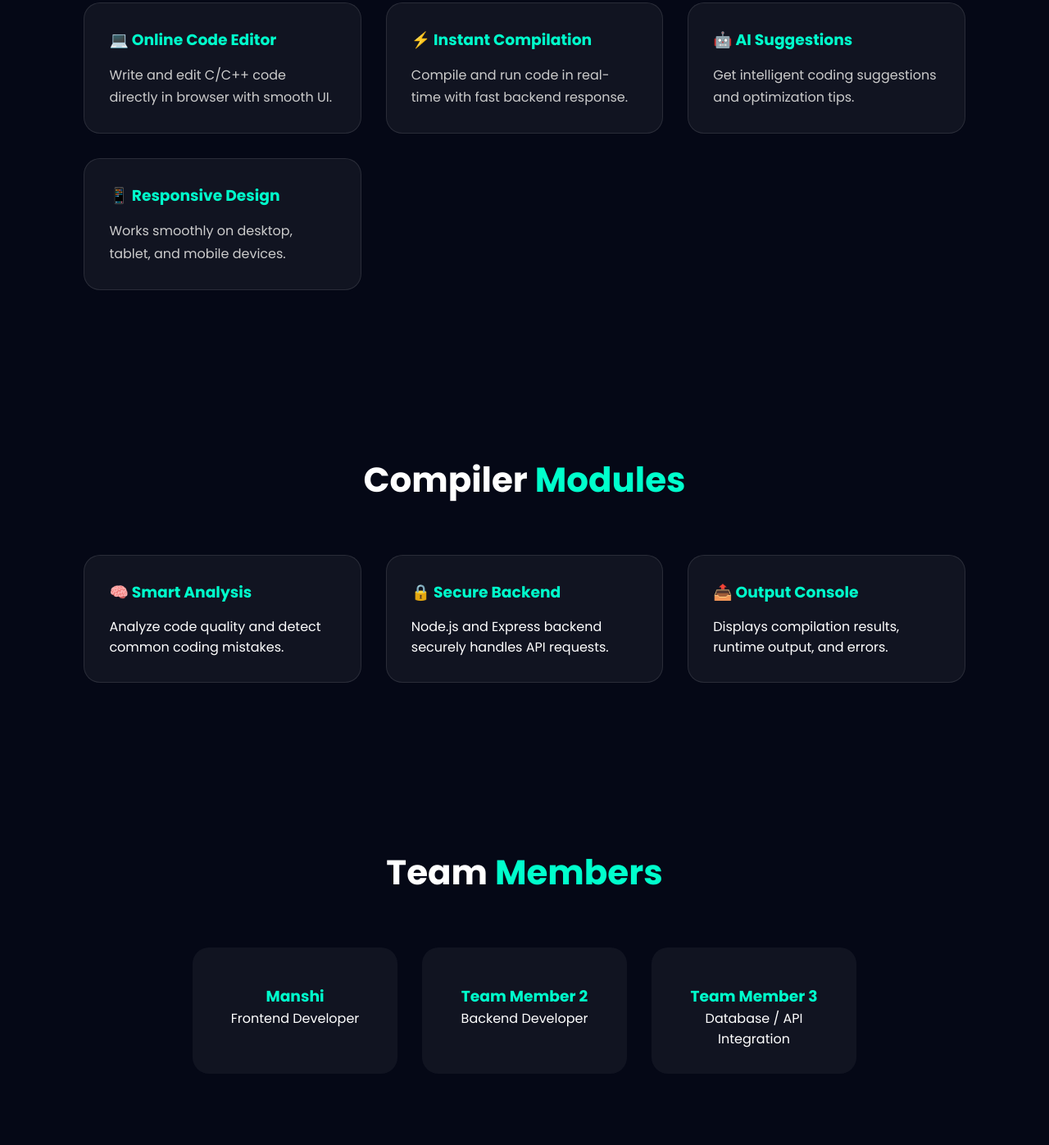
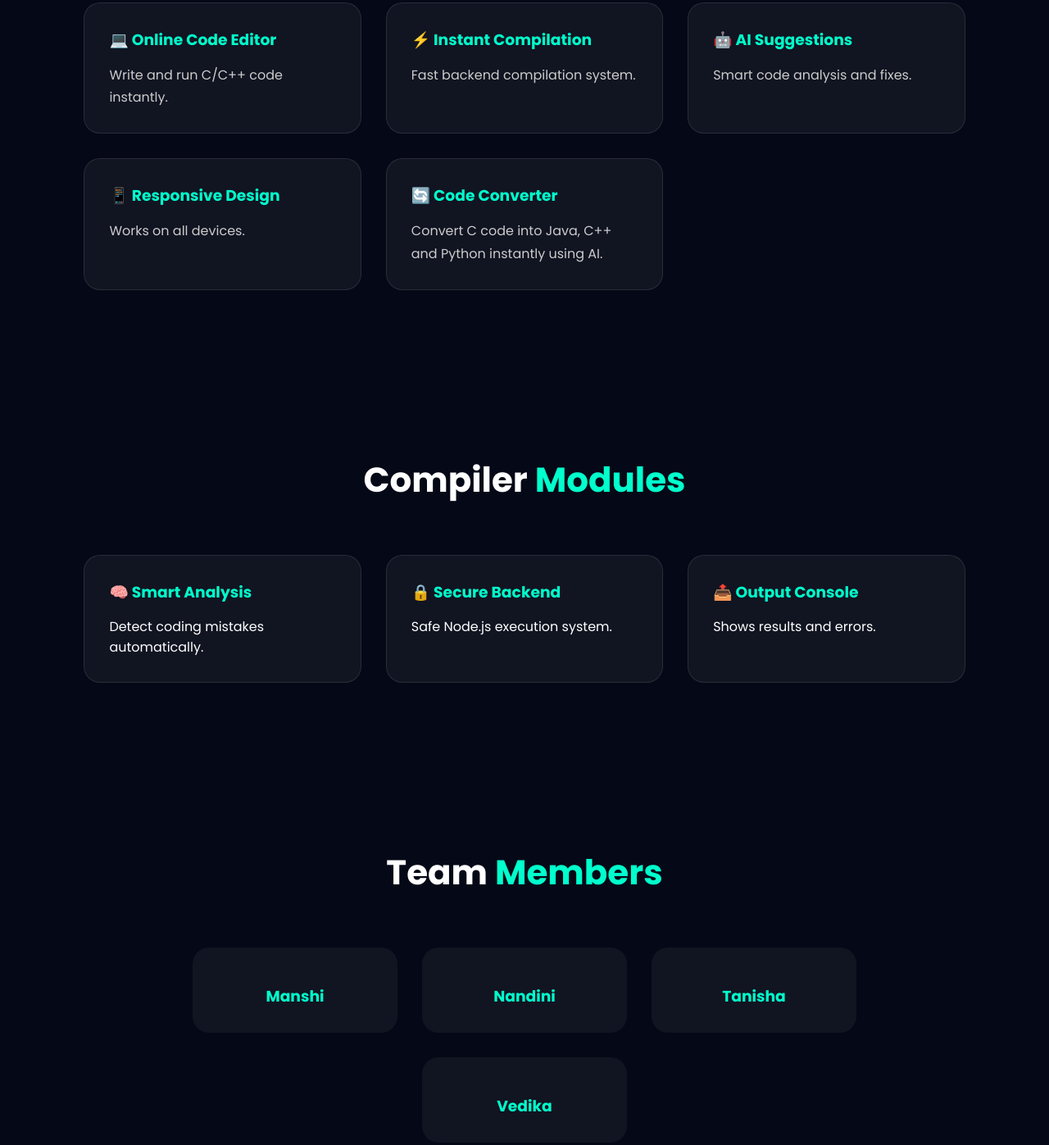
Before and after one commit to manshi-n/web-based-c-compiler-, a website: page frontend/index.html in a window 1280 px wide. Shown: the part 1020-2417 px from the top of the page at 82% size. Drawn offline with Linux system fonts and the light colour scheme.

Commit message:
frontend

```diff
--- a/frontend/index.html
+++ b/frontend/index.html
@@ -39,12 +39,8 @@ body::before{
 }
 
 @keyframes bgmove{
-    from{
-        transform:scale(1);
-    }
-    to{
-        transform:scale(1.1);
-    }
+    from{ transform:scale(1); }
+    to{ transform:scale(1.1); }
 }
 
 /* Navbar */
@@ -95,9 +91,7 @@ nav ul li a:hover{
     gap:50px;
 }
 
-.left{
-    flex:1;
-}
+.left{ flex:1; }
 
 .left h1{
     font-size:65px;
@@ -153,7 +147,7 @@ nav ul li a:hover{
     color:black;
 }
 
-/* Right Side Card */
+/* Right Card */
 
 .right{
     flex:1;
@@ -171,33 +165,18 @@ nav ul li a:hover{
     animation:float 4s ease-in-out infinite;
 }
 
-.glass h2{
-    color:#00ffcc;
-    margin-bottom:20px;
-}
-
-.glass p{
-    color:#ccc;
-    line-height:1.8;
-}
+.glass h2{ color:#00ffcc; margin-bottom:20px; }
+.glass p{ color:#ccc; line-height:1.8; }
 
 @keyframes float{
-    0%{
-        transform:translateY(0px);
-    }
-    50%{
-        transform:translateY(-15px);
-    }
-    100%{
-        transform:translateY(0px);
-    }
+    0%{transform:translateY(0px);}
+    50%{transform:translateY(-15px);}
+    100%{transform:translateY(0px);}
 }
 
 /* Sections */
 
-section{
-    padding:100px 8%;
-}
+section{ padding:100px 8%; }
 
 .section-title{
     text-align:center;
@@ -205,9 +184,7 @@ section{
     margin-bottom:60px;
 }
 
-.section-title span{
-    color:#00ffcc;
-}
+.section-title span{ color:#00ffcc; }
 
 /* Features */
 
@@ -230,17 +207,10 @@ section{
     box-shadow:0 0 25px rgba(0,255,204,0.3);
 }
 
-.card h3{
-    margin-bottom:15px;
-    color:#00ffcc;
-}
+.card h3{ color:#00ffcc; margin-bottom:15px; }
+.card p{ color:#ccc; line-height:1.7; }
 
-.card p{
-    color:#ccc;
-    line-height:1.7;
-}
-
-/* Compiler Options */
+/* Compiler */
 
 .compiler-options{
     display:grid;
@@ -255,10 +225,7 @@ section{
     border:1px solid rgba(255,255,255,0.1);
 }
 
-.option-box h3{
-    color:#00ffcc;
-    margin-bottom:15px;
-}
+.option-box h3{ color:#00ffcc; margin-bottom:15px; }
 
 /* Team */
 
@@ -278,9 +245,7 @@ section{
     transition:0.4s;
 }
 
-.member:hover{
-    transform:scale(1.05);
-}
+.member:hover{ transform:scale(1.05); }
 
 .member h3{
     margin-top:15px;
@@ -296,7 +261,6 @@ section{
 .contact p{
     margin-top:15px;
     color:#ccc;
-    line-height:1.8;
 }
 
 /* Footer */
@@ -311,20 +275,9 @@ footer{
 /* Responsive */
 
 @media(max-width:900px){
-
-.hero{
-    flex-direction:column;
-    text-align:center;
-}
-
-.left h1{
-    font-size:45px;
-}
-
-.buttons{
-    justify-content:center;
-}
-
+.hero{ flex-direction:column; text-align:center; }
+.left h1{ font-size:45px; }
+.buttons{ justify-content:center; }
 }
 
 </style>
@@ -333,140 +286,99 @@ footer{
 <body>
 
 <!-- Navbar -->
-
 <nav>
-
 <div class="logo">C Compiler</div>
-
 <ul>
 <li><a href="#features">Features</a></li>
 <li><a href="#compiler">Compiler</a></li>
 <li><a href="#team">Team</a></li>
 <li><a href="#contact">Contact</a></li>
 </ul>
-
 </nav>
 
-<!-- Hero Section -->
-
+<!-- Hero -->
 <div class="hero">
 
 <div class="left">
-
-<h1>
-Build & Run <span>C Programs</span><br>
-Directly in Browser
-</h1>
-
+<h1>Build & Run <span>C Programs</span><br>Directly in Browser</h1>
 <p>
 An AI-powered Web Based C Compiler that allows users to write,
-compile, analyze, and execute C/C++ programs instantly with
-smart code suggestions and modern UI experience.
+compile, analyze, and execute C/C++ programs instantly.
 </p>
 
 <div class="buttons">
-
-<button class="btn primary" onclick="startCoding()">
-🚀 Start Coding
-</button>
-
-<button class="btn secondary">
-📘 Learn More
-</button>
-
+<button class="btn primary" onclick="startCoding()">🚀 Start Coding</button>
+<button class="btn secondary">📘 Learn More</button>
 </div>
-
 </div>
 
 <div class="right">
-
 <div class="glass">
-
 <h2>⚡ About Project</h2>
-
 <p>
-This compiler provides a fast and interactive coding environment
-for beginners and developers. It supports real-time execution,
-AI suggestions, output visualization, and modern responsive design.
+Fast coding environment with AI suggestions and real-time execution.
 </p>
-
 </div>
-
 </div>
 
 </div>
 
 <!-- Features -->
-
 <section id="features">
 
-<h1 class="section-title">
-Project <span>Features</span>
-</h1>
+<h1 class="section-title">Project <span>Features</span></h1>
 
 <div class="features">
 
 <div class="card">
 <h3>💻 Online Code Editor</h3>
-<p>
-Write and edit C/C++ code directly in browser with smooth UI.
-</p>
+<p>Write and run C/C++ code instantly.</p>
 </div>
 
 <div class="card">
 <h3>⚡ Instant Compilation</h3>
-<p>
-Compile and run code in real-time with fast backend response.
-</p>
+<p>Fast backend compilation system.</p>
 </div>
 
 <div class="card">
 <h3>🤖 AI Suggestions</h3>
-<p>
-Get intelligent coding suggestions and optimization tips.
-</p>
+<p>Smart code analysis and fixes.</p>
 </div>
 
 <div class="card">
 <h3>📱 Responsive Design</h3>
-<p>
-Works smoothly on desktop, tablet, and mobile devices.
-</p>
+<p>Works on all devices.</p>
+</div>
+
+<!-- NEW FEATURE -->
+<div class="card">
+<h3>🔄 Code Converter</h3>
+<p>Convert C code into Java, C++ and Python instantly using AI.</p>
 </div>
 
 </div>
 
 </section>
 
-<!-- Compiler Options -->
-
+<!-- Compiler -->
 <section id="compiler">
-
-<h1 class="section-title">
-Compiler <span>Modules</span>
-</h1>
+<h1 class="section-title">Compiler <span>Modules</span></h1>
 
 <div class="compiler-options">
 
 <div class="option-box">
 <h3>🧠 Smart Analysis</h3>
-<p>
-Analyze code quality and detect common coding mistakes.
-</p>
+<p>Detect coding mistakes automatically.</p>
 </div>
 
 <div class="option-box">
 <h3>🔒 Secure Backend</h3>
-<p>
-Node.js and Express backend securely handles API requests.
-</p>
+<p>Safe Node.js execution system.</p>
 </div>
 
 <div class="option-box">
 <h3>📤 Output Console</h3>
-<p>
-Displays compilation results, runtime output, and errors.
-</p>
+<p>Shows results and errors.</p>
 </div>
 
 </div>
@@ -474,72 +386,46 @@ Displays compilation results, runtime output, and errors.
 </section>
 
 <!-- Team -->
-
 <section id="team">
 
-<h1 class="section-title">
-Team <span>Members</span>
-</h1>
+<h1 class="section-title">Team <span>Members</span></h1>
 
 <div class="team">
 
-<div class="member">
-<h3>Manshi</h3>
-<p>Frontend Developer</p>
-</div>
-
-<div class="member">
-<h3>Team Member 2</h3>
-<p>Backend Developer</p>
-</div>
-
-<div class="member">
-<h3>Team Member 3</h3>
-<p>Database / API Integration</p>
-</div>
+<div class="member"><h3>Manshi</h3></div>
+<div class="member"><h3>Nandini</h3></div>
+<div class="member"><h3>Tanisha</h3></div>
+<div class="member"><h3>Vedika</h3></div>
 
 </div>
 
 </section>
 
 <!-- Contact -->
-
 <section id="contact">
 
-<h1 class="section-title">
-Contact <span>Details</span>
-</h1>
+<h1 class="section-title">Contact <span>Details</span></h1>
 
 <div class="contact">
 
-<p>
-📧 Email: yourmail@gmail.com
-</p>
+<p>📧 Email: yourmail@gmail.com</p>
 
-<p>
-🌐 GitHub: github.com/yourprofile
-</p>
+<p>🌐 GitHub: https://github.com/manshi-n/web-based-c-compiler-</p>
 
-<p>
-📍 Uttarakhand, India
-</p>
+<p>📍 Uttarakhand, India</p>
 
 </div>
 
 </section>
-
-<!-- Footer -->
 
 <footer>
 © 2026 Web Based C Compiler | Designed with ❤️
 </footer>
 
 <script>
-
 function startCoding(){
     window.location.href="editor.html";
 }
-
 </script>
 
 </body>
```
